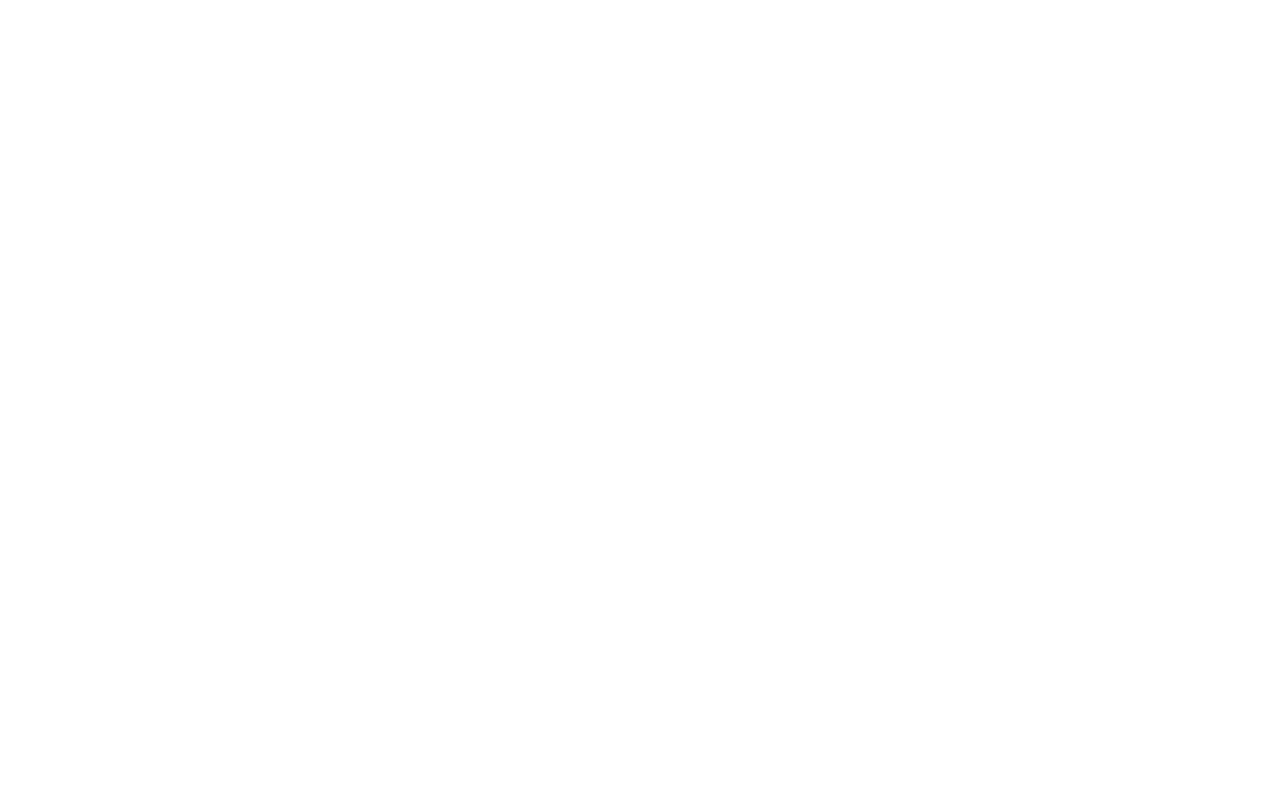
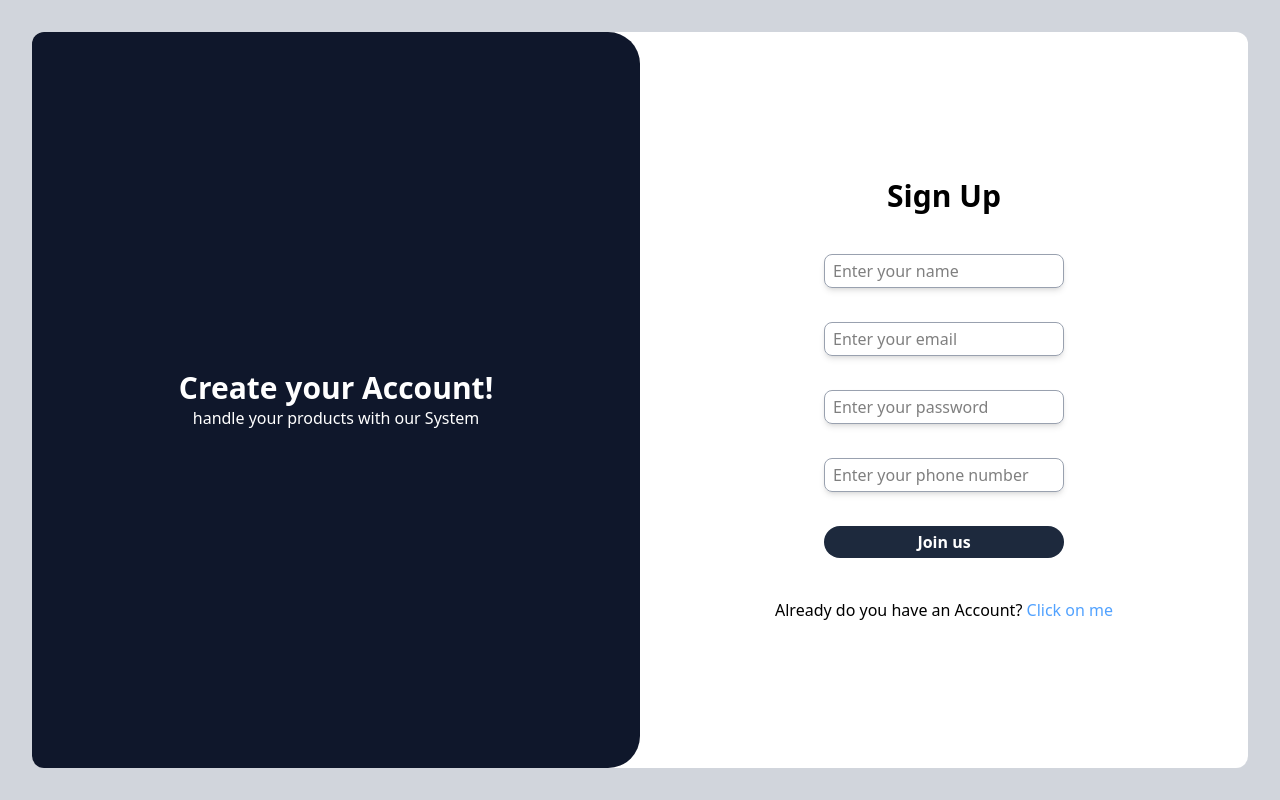
Before and after one commit to Dfespinal7/Inventory-app, a React (Vite) app in the folder frontend/client/: page /register in a window 1280 px wide. Before the commit this address had no page. Built offline with nearby package versions, Linux system fonts and the light colour scheme.

Commit message:
se agrego la vista del formulario para el registro de usuario

```diff
--- a/frontend/client/src/App.tsx
+++ b/frontend/client/src/App.tsx
@@ -12,6 +12,7 @@
 import ListCategories from "./components/ListCategories"
 import AdminIndex from "./components/AdminIndex"
 import AdminListUsers from "./components/AdminListUsers"
+import RegisterPage from "./pages/RegisterPage"
 
 function App() {
 
@@ -21,6 +22,7 @@
       <AuthContext>
         <Routes>
           <Route path="/login" element={<Login></Login>}></Route>
+          <Route path="/register" element={<RegisterPage></RegisterPage>}></Route>
           <Route path="/" element={<ProtectedRoute><h1>Index</h1></ProtectedRoute>}></Route>
           <Route path="/user-login" element={<ProtectedRoute><UserDashboar></UserDashboar></ProtectedRoute>}>
             <Route path="products" element={<ListProducts></ListProducts>}></Route>
--- a/frontend/client/src/components/AdminListUsers.tsx
+++ b/frontend/client/src/components/AdminListUsers.tsx
@@ -7,8 +7,8 @@
   password: string
   isactivate: boolean | undefined
 }
-
-
+//crear register page
+//crear funcion para editar contraseña desde el admin y recuperar contraseña desde el user
 // continuar e iniciar con el apartado de productos, listar,editar,crear,deliminar
 export default function AdminListUsers() {
   const [allUsers, setAllUsers] = useState<UserProps[]>([]);
--- a/frontend/client/src/pages/Login.tsx
+++ b/frontend/client/src/pages/Login.tsx
@@ -1,16 +1,11 @@
-import Alert from '../components/Alert'
+import { Link } from 'react-router-dom'
 import { getContext } from '../context/AuthContext'
 
 export default function Login() {
-  const { handleInputLogin, handleClickLogin, alert, messageAlert, userLogin } = getContext()
+  const { handleInputLogin, handleClickLogin, userLogin } = getContext()
 
   return (
-    <div className='bg-gray-200 h-screen flex flex-col justify-center items-center'>
-      <div className='h-10 my-2'>
-          {alert && (
-            <Alert style={messageAlert?.style || 'vacio'} description={messageAlert?.description || 'vacio'}></Alert>
-          )}
-        </div>
+    <div className='bg-gray-200 h-screen flex flex-col justify-center items-center gap-2'>
       <div className='h-60 w-100 py-8 px-12 flex flex-col justify-center items-center gap-2 bg-white/50 rounded-xl shadow-lg'>
         <h1 className='text-4xl font-bold text-gray-400'>Login</h1>
 
@@ -20,6 +15,7 @@
           <button className=' px-2 shadow-lg py-1 rounded-lg bg-sky-600 text-white font-bold cursor-pointer  hover:scale-105 transition-all duration-500' >Login</button>
         </form>
       </div>
+      <span>Do you have an Account? <Link to={'/register'} className='text-blue-400'>Click on me</Link></span>
     </div>
   )
 }
--- /dev/null
+++ b/frontend/client/src/pages/RegisterPage.tsx
@@ -0,0 +1,27 @@
+import { Link } from "react-router-dom";
+
+export default function RegisterPage() {
+  return (
+    <div className="p-8 h-screen bg-gray-300">
+        <div className=" h-full flex rounded-xl bg-white ">
+        <div className=" w-[50%] rounded-r-4xl rounded-l-xl flex flex-col justify-center items-center bg-slate-900 text-white">
+            <h1 className="text-3xl font-bold">Create your Account!</h1>
+            <p className="font-light">handle your products with our System</p>
+        </div>
+        <div className=" w-[50%]  flex flex-col justify-center items-center gap-2">
+            <h1 className="font-bold text-3xl">Sign Up</h1>
+            <div className="rounded-lg border-gray-400  p-8 h-[50%] w-[50%] flex justify-center items-center">
+                <form action="" className="flex flex-col gap-3 h-full w-full justify-between items-center  ">
+                    <input type="text" placeholder="Enter your name" className="border px-2 py-1 rounded-lg border-gray-400 w-full shadow-md"/>
+                    <input type="text" placeholder="Enter your email"  className="border px-2 py-1 rounded-lg border-gray-400 w-full shadow-md"/>
+                    <input type="text" placeholder="Enter your password" className="border px-2 py-1 rounded-lg border-gray-400 w-full shadow-md" />
+                    <input type="text" placeholder="Enter your phone number " className="border px-2 py-1 rounded-lg border-gray-400 w-full shadow-md"/>
+                    <button className=" w-full px-2 py-1 transition-all rounded-2xl bg-slate-800 text-white font-bold cursor-pointer hover:scale-105 duration-500">Join us</button>
+                </form>
+            </div>
+            <p>Already do you have an Account? <Link to={'/login'} className="text-blue-400">Click on me</Link></p>
+        </div>
+    </div>
+    </div>
+  )
+}
```
